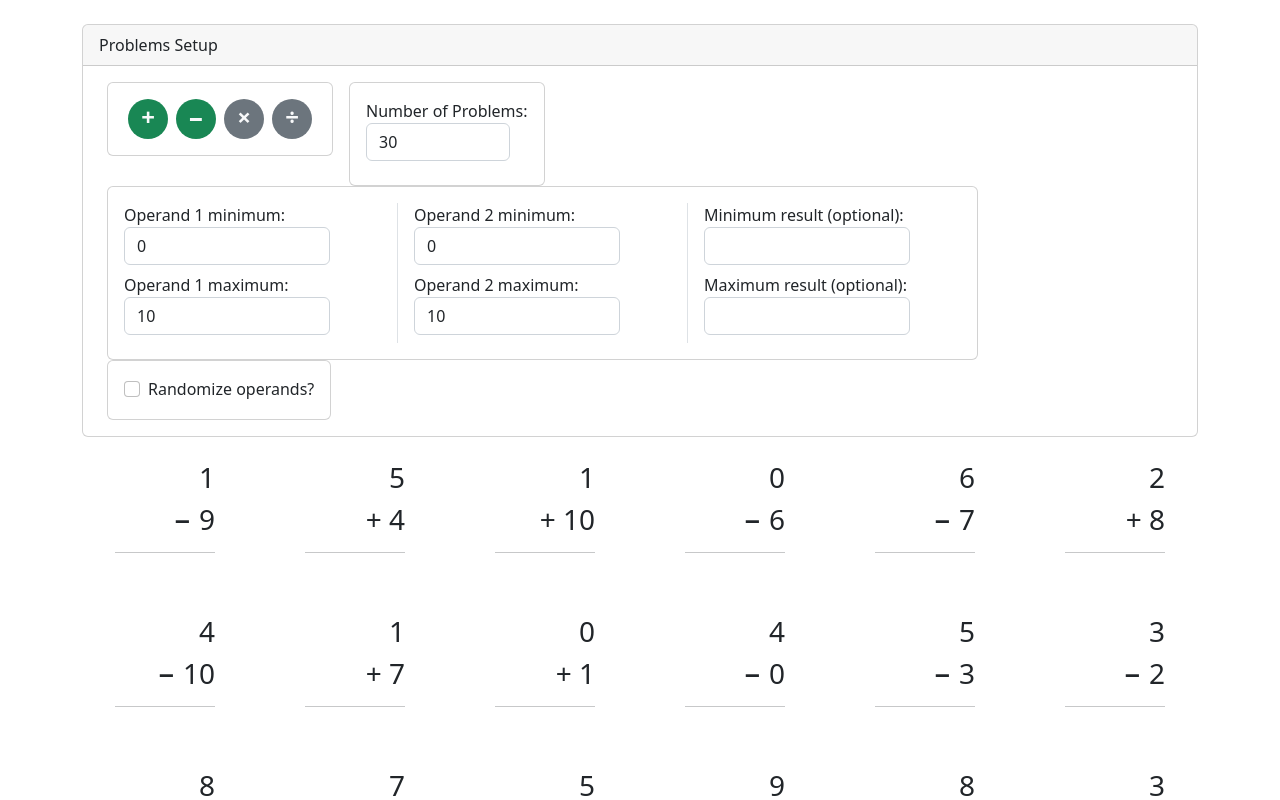
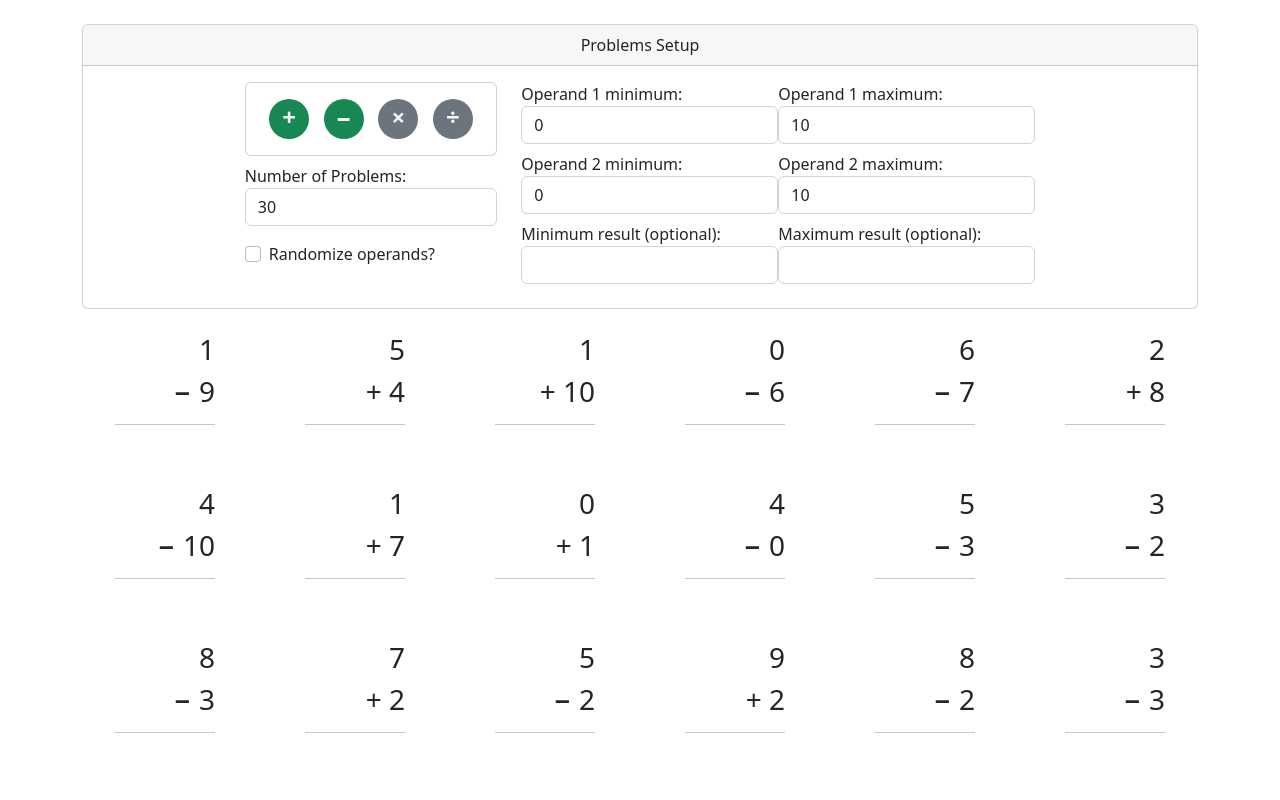
Before and after one commit to matthew-stockinger/problem-child, a React (Create React App) app: page / in a window 1280 px wide. Shown: the top 800 px of the page. Built offline with nearby package versions, Linux system fonts and the light colour scheme.

Commit message:
improve control panel layout

```diff
--- a/src/features/controlPanel/Constraints.js
+++ b/src/features/controlPanel/Constraints.js
@@ -3,24 +3,19 @@ import "bootstrap/dist/css/bootstrap.min.css";
 
 const Constraints = ({ operandConstraints, resultConstraints }) => {
   return (
-    <div className="card mx-2">
-      <div className="card-body d-flex flex-wrap">
-        <div className="pe-3 border-end">
+    <>
       <div>
-            <label htmlFor="operand1MinInput" className="form-label">
+        <label htmlFor="operand1MinInput" className="form-label mt-3 mt-md-0">
           Operand 1 minimum:
           <input
             id="operand1MinInput"
             name="operand1MinInput"
             type="number"
             className="form-control"
-                style={{ width: "80%" }}
             value={operandConstraints.min1}
             step="1"
           />
         </label>
-          </div>
-          <div>
         <label htmlFor="operand1MaxInput" className="form-label">
           Operand 1 maximum:
           <input
@@ -28,14 +23,11 @@ const Constraints = ({ operandConstraints, resultConstraints }) => {
             name="operand1MaxInput"
             type="number"
             className="form-control"
-                style={{ width: "80%" }}
             value={operandConstraints.max1}
             step="1"
           />
         </label>
       </div>
-        </div>
-        <div className="px-3 border-end">
       <div>
         <label htmlFor="operand2MinInput" className="form-label">
           Operand 2 minimum:
@@ -44,13 +36,10 @@ const Constraints = ({ operandConstraints, resultConstraints }) => {
             name="operand2MinInput"
             type="number"
             className="form-control"
-                style={{ width: "80%" }}
             value={operandConstraints.min2}
             step="1"
           />
         </label>
-          </div>
-          <div>
         <label htmlFor="operand2MaxInput" className="form-label">
           Operand 2 maximum:
           <input
@@ -58,14 +47,11 @@ const Constraints = ({ operandConstraints, resultConstraints }) => {
             name="operand2MaxInput"
             type="number"
             className="form-control"
-                style={{ width: "80%" }}
             value={operandConstraints.max2}
             step="1"
           />
         </label>
       </div>
-        </div>
-        <div className="ps-3">
       <div>
         <label htmlFor="resultMinInput" className="form-label">
           Minimum result (optional):
@@ -74,13 +60,10 @@ const Constraints = ({ operandConstraints, resultConstraints }) => {
             name="resultMinInput"
             type="number"
             className="form-control"
-                style={{ width: "80%" }}
             value={resultConstraints.min}
             step="1"
           />
         </label>
-          </div>
-          <div>
         <label htmlFor="resultMaxInput" className="form-label">
           Maximum result (optional):
           <input
@@ -88,15 +71,12 @@ const Constraints = ({ operandConstraints, resultConstraints }) => {
             name="resultMaxInput"
             type="number"
             className="form-control"
-                style={{ width: "80%" }}
             value={resultConstraints.max}
             step="1"
           />
         </label>
       </div>
-        </div>
-      </div>
-    </div>
+    </>
   );
 };
 
--- a/src/features/controlPanel/ControlPanel.js
+++ b/src/features/controlPanel/ControlPanel.js
@@ -8,16 +8,24 @@ import Shuffle from "./Shuffle";
 const ControlPanel = ({ state }) => {
   return (
     <div className="card">
-      <div className="card-header">Problems Setup</div>
+      <div className="card-header text-center">Problems Setup</div>
       <div className="card-body">
-        <div className="d-flex flex-wrap align-items-start">
+        <div className="row justify-content-center">
+          <div className="col-md-3">
             <Operations operations={state.operations} />
+            <div className="mt-2">
               <NumberOfProblems numberOfProblems={state.numberOfProblems} />
+            </div>
+            <div className="mt-2">
+              <Shuffle shuffle={state.shuffle} />
+            </div>
+          </div>
+          <div className="col-md-auto">
             <Constraints
               operandConstraints={state.operandConstraints}
               resultConstraints={state.resultConstraints}
             />
-          <Shuffle shuffle={state.shuffle} />
+          </div>
         </div>
       </div>
     </div>
--- a/src/features/controlPanel/NumberOfProblems.js
+++ b/src/features/controlPanel/NumberOfProblems.js
@@ -3,8 +3,6 @@ import "bootstrap/dist/css/bootstrap.min.css";
 
 const NumberOfProblems = ({ numberOfProblems }) => {
   return (
-    <div className="card mx-2">
-      <div className="card-body">
     <label htmlFor="numberOfProblemsInput" className="form-label">
       Number of Problems:
       <input
@@ -12,15 +10,12 @@ const NumberOfProblems = ({ numberOfProblems }) => {
         name="numberOfProblemsInput"
         type="number"
         className="form-control"
-            style={{ width: "9rem" }}
         value={numberOfProblems}
         step="6"
         min="6"
         required
       />
     </label>
-      </div>
-    </div>
   );
 };
 
--- a/src/features/controlPanel/Operations.js
+++ b/src/features/controlPanel/Operations.js
@@ -12,35 +12,43 @@ const Operations = ({ operations }) => {
   ];
 
   return (
-    <div className="card mx-2">
+    <div className="card">
       <div className="card-body">
+        <div className="row g-0 text-center">
+          <div className="col">
             <span
               className={
-            "operation-icon mx-1 text-light" +
+                "operation-icon text-light" +
                 (hasPlus ? " bg-success" : " bg-secondary")
               }
             >
               {String.fromCodePoint(0x0002b)} {/* &plus; */}
             </span>
+          </div>
+          <div className="col">
             <span
               className={
-            "operation-icon mx-1 text-light" +
+                "operation-icon text-light" +
                 (hasMinus ? " bg-success" : " bg-secondary")
               }
             >
               {String.fromCodePoint(0x2212)} {/* &minus; */}
             </span>
+          </div>
+          <div className="col">
             <span
               className={
-            "operation-icon mx-1 text-light" +
+                "operation-icon text-light" +
                 (hasTimes ? " bg-success" : " bg-secondary")
               }
             >
               {String.fromCodePoint(0x000d7)} {/* &times; */}
             </span>
+          </div>
+          <div className="col">
             <span
               className={
-            "operation-icon mx-1 text-light" +
+                "operation-icon text-light" +
                 (hasDivide ? " bg-success" : " bg-secondary")
               }
             >
@@ -48,6 +56,8 @@ const Operations = ({ operations }) => {
             </span>
           </div>
         </div>
+      </div>
+    </div>
   );
 };
 
--- a/src/features/controlPanel/Shuffle.js
+++ b/src/features/controlPanel/Shuffle.js
@@ -3,8 +3,6 @@ import "bootstrap/dist/css/bootstrap.min.css";
 
 const Shuffle = ({ shuffle }) => {
   return (
-    <div className="card mx-2">
-      <div className="card-body">
     <div className="form-check">
       <input
         id="shuffleCheckbox"
@@ -18,8 +16,6 @@ const Shuffle = ({ shuffle }) => {
         Randomize operands?
       </label>
     </div>
-      </div>
-    </div>
   );
 };
 
```
Also changed, not shown: 1 other file (tests, documents, lock files or other folders). Lines whose indentation alone changed are shown as unchanged.
